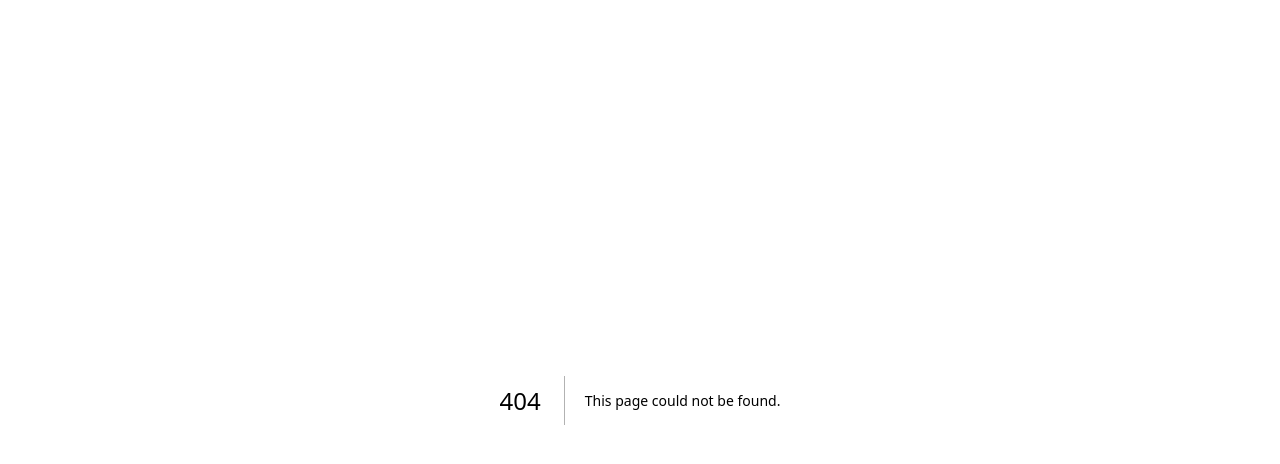
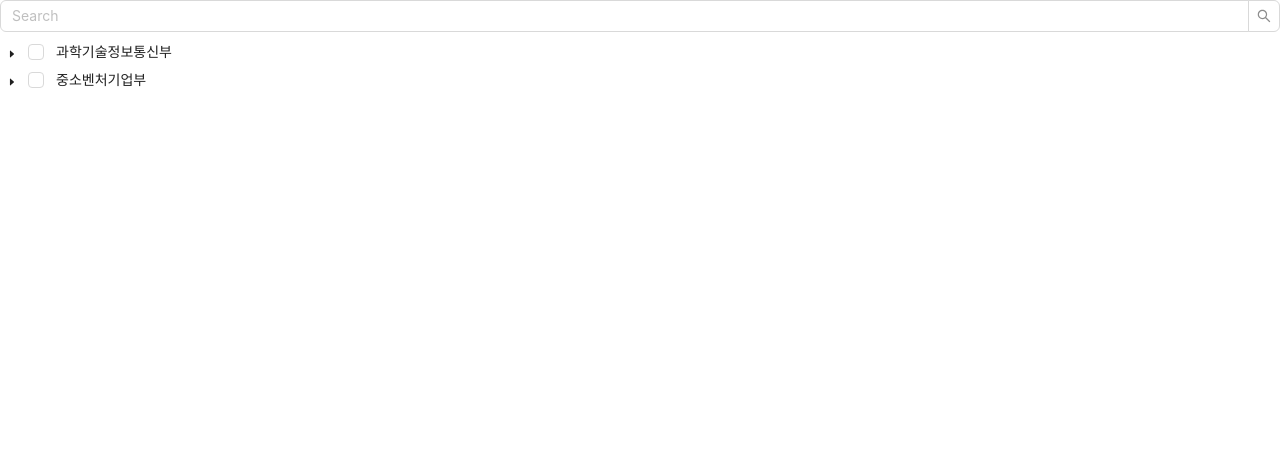
Before and after one commit to SSmln/easyfilter, a Next.js app: page /treeSearch in a window 1280 px wide. Before the commit this address had no page. Shown: the top 464 px of the page. Built offline with nearby package versions, Linux system fonts and the light colour scheme.

Commit message:
first commit

```diff
--- a/db.json
+++ b/db.json
@@ -6,13 +6,14 @@
       "type": "통합공고",
       "status": "접수예정",
       "categories": {
-        "main": "소방청",
+        "main": "과학기술정보통신부",
         "sub": "자율주행",
         "detail": "차량 제어 시스템"
       },
       "location": "대전",
       "price": 1800000,
       "rating": 4.7,
+      "institution": "TB_0001",
       "facilities": ["시뮬레이션 도구", "센서 데이터 분석"],
       "description": "자율주행 자동차의 정밀 제어 시스템 개발.",
       "date": "2024-01-12",
@@ -24,13 +25,14 @@
       "type": "개별공고",
       "status": "접수예정",
       "categories": {
-        "main": "소방청",
+        "main": "과학기술정보통신부",
         "sub": "자율주행",
         "detail": "차량 제어 시스템"
       },
       "location": "대전",
       "price": 1800000,
       "rating": 4.7,
+      "institution": "TB_0002",
       "facilities": ["시뮬레이션 도구", "센서 데이터 분석"],
       "description": "자율주행 자동차의 정밀 제어 시스템 개발.",
       "date": "2024-01-12",
@@ -42,13 +44,14 @@
       "type": "통합공고",
       "status": "접수중",
       "categories": {
-        "main": "소방청",
+        "main": "과학기술정보통신부",
         "sub": "자율주행",
         "detail": "차량 제어 시스템"
       },
       "location": "대전",
       "price": 1800000,
       "rating": 4.7,
+      "institution": "TB_0003",
       "facilities": ["시뮬레이션 도구", "센서 데이터 분석"],
       "description": "자율주행 자동차의 정밀 제어 시스템 개발.",
       "date": "2024-01-12",
@@ -60,13 +63,14 @@
       "type": "통합공고",
       "status": "마감",
       "categories": {
-        "main": "소방청",
+        "main": "과학기술정보통신부",
         "sub": "자율주행",
         "detail": "차량 제어 시스템"
       },
       "location": "대전",
       "price": 1800000,
       "rating": 4.7,
+      "institution": "TB_0004",
       "facilities": ["시뮬레이션 도구", "센서 데이터 분석"],
       "description": "자율주행 자동차의 정밀 제어 시스템 개발.",
       "date": "2024-01-12",
@@ -85,6 +89,7 @@
       "location": "대전",
       "price": 1800000,
       "rating": 4.7,
+      "institution": "TB_0005",
       "facilities": ["시뮬레이션 도구", "센서 데이터 분석"],
       "description": "자율주행 자동차의 정밀 제어 시스템 개발.",
       "date": "2024-01-12",
--- /dev/null
+++ b/src/app/treeSearch/page.tsx
@@ -0,0 +1,127 @@
+import React, { useState, useMemo } from "react";
+import { Input, Tree } from "antd";
+import type { TreeDataNode, TreeProps } from "antd";
+import "@ant-design/v5-patch-for-react-19";
+
+const { Search } = Input;
+
+// 기본 데이터
+const defaultData: TreeDataNode[] = [
+  {
+    title: "과학기술정보통신부",
+    key: "0-4",
+    children: [
+      { title: "국가과학기술연구회", key: "TB_0001" },
+      { title: "한국과학기술연구원", key: "TB_0002" },
+      { title: "국가녹색기술연구소", key: "TB_0003" },
+      { title: "한국기초과학지원연구원", key: "TB_0004" },
+      { title: "한국핵융합에너지연구원", key: "TB_0005" },
+    ],
+  },
+  {
+    title: "중소벤처기업부",
+    key: "0-5",
+    children: [
+      { title: "중기부 1", key: "0-1-0-0" },
+      { title: "중기부 2", key: "0-1-0-1" },
+      { title: "중기부 3", key: "0-1-0-2" },
+    ],
+  },
+];
+
+// 부모 키 찾기
+const getParentKey = (
+  key: React.Key,
+  tree: TreeDataNode[]
+): React.Key | null => {
+  let parentKey: React.Key | null = null;
+  for (const node of tree) {
+    if (node.children) {
+      if (node.children.some((item) => item.key === key)) {
+        parentKey = node.key;
+      } else {
+        const foundKey = getParentKey(key, node.children);
+        if (foundKey) parentKey = foundKey;
+      }
+    }
+  }
+  return parentKey;
+};
+
+// 트리 검색 컴포넌트
+const TreeSearch: React.FC = () => {
+  const [expandedKeys, setExpandedKeys] = useState<React.Key[]>([]);
+  const [searchValue, setSearchValue] = useState("");
+  const [autoExpandParent, setAutoExpandParent] = useState(true);
+  const [checkedKeys, setCheckedKeys] = useState<React.Key[]>([]);
+  const [selectedKeys, setSelectedKeys] = useState<React.Key[]>([]);
+  console.log(checkedKeys);
+  // 체크박스 선택 이벤트 핸들러
+  const onCheck: TreeProps["onCheck"] = (checkedKeysValue) => {
+    setCheckedKeys(checkedKeysValue as React.Key[]);
+  };
+
+  // 노드 선택 이벤트 핸들러
+  const onSelect: TreeProps["onSelect"] = (selectedKeysValue, info) => {
+    setSelectedKeys(selectedKeysValue);
+  };
+
+  // 트리 확장 이벤트 핸들러
+  const onExpand = (newExpandedKeys: React.Key[]) => {
+    setExpandedKeys(newExpandedKeys);
+    setAutoExpandParent(false);
+  };
+
+  // 검색 이벤트 핸들러
+  const onChange = (e: React.ChangeEvent<HTMLInputElement>) => {
+    const { value } = e.target;
+    setSearchValue(value);
+    setAutoExpandParent(true);
+  };
+
+  // 필터링된 트리 데이터 생성
+  const filteredTreeData = useMemo(() => {
+    const filterTree = (data: TreeDataNode[]): TreeDataNode[] => {
+      return data
+        .map((node) => {
+          const match = node.title.includes(searchValue);
+          if (match) return node; // 키워드 일치 노드 포함
+          if (node.children) {
+            const filteredChildren = filterTree(node.children);
+            if (filteredChildren.length > 0) {
+              // 자식이 일치하면 부모 포함
+              onExpand([node.key as React.Key]);
+              return { ...node, children: filteredChildren };
+            }
+          }
+          return null;
+        })
+        .filter(Boolean) as TreeDataNode[]; // 빈 값 제거
+    };
+
+    return searchValue ? filterTree(defaultData) : defaultData;
+  }, [searchValue]);
+
+  return (
+    <div>
+      <Search
+        style={{ marginBottom: 8 }}
+        placeholder="Search"
+        onChange={onChange}
+      />
+      <Tree
+        checkable
+        onExpand={onExpand}
+        expandedKeys={expandedKeys}
+        autoExpandParent={autoExpandParent}
+        onCheck={onCheck}
+        checkedKeys={checkedKeys}
+        onSelect={onSelect}
+        selectedKeys={selectedKeys}
+        treeData={filteredTreeData} // 필터링된 트리 데이터 적용
+      />
+    </div>
+  );
+};
+
+export default TreeSearch;
```
Also changed, not shown: package.json (+9 -6 lines), src/app/page.tsx (+13 -2 lines), src/app/tree/page.tsx (added, +125 -0 lines), 1 other file (tests, documents, lock files or other folders).
